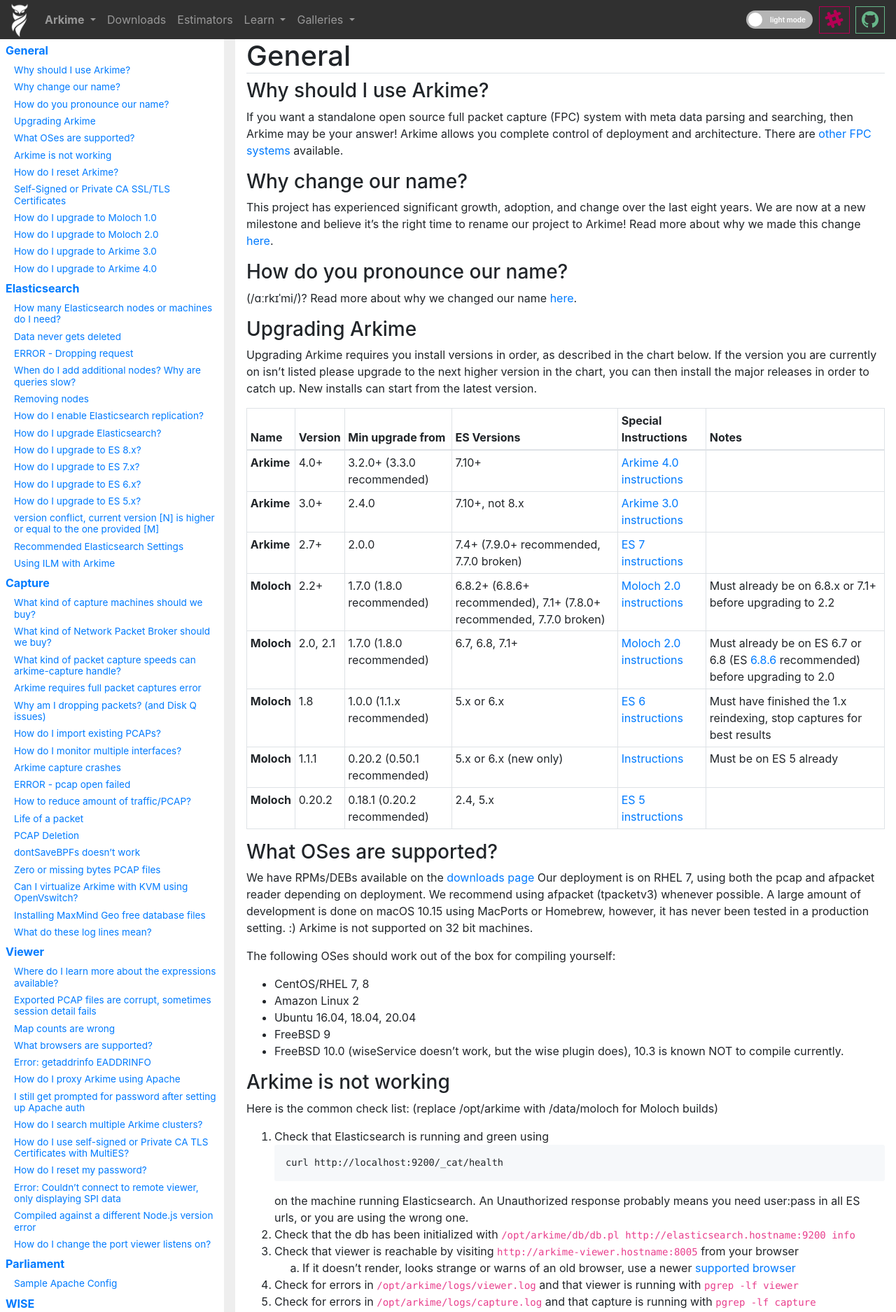
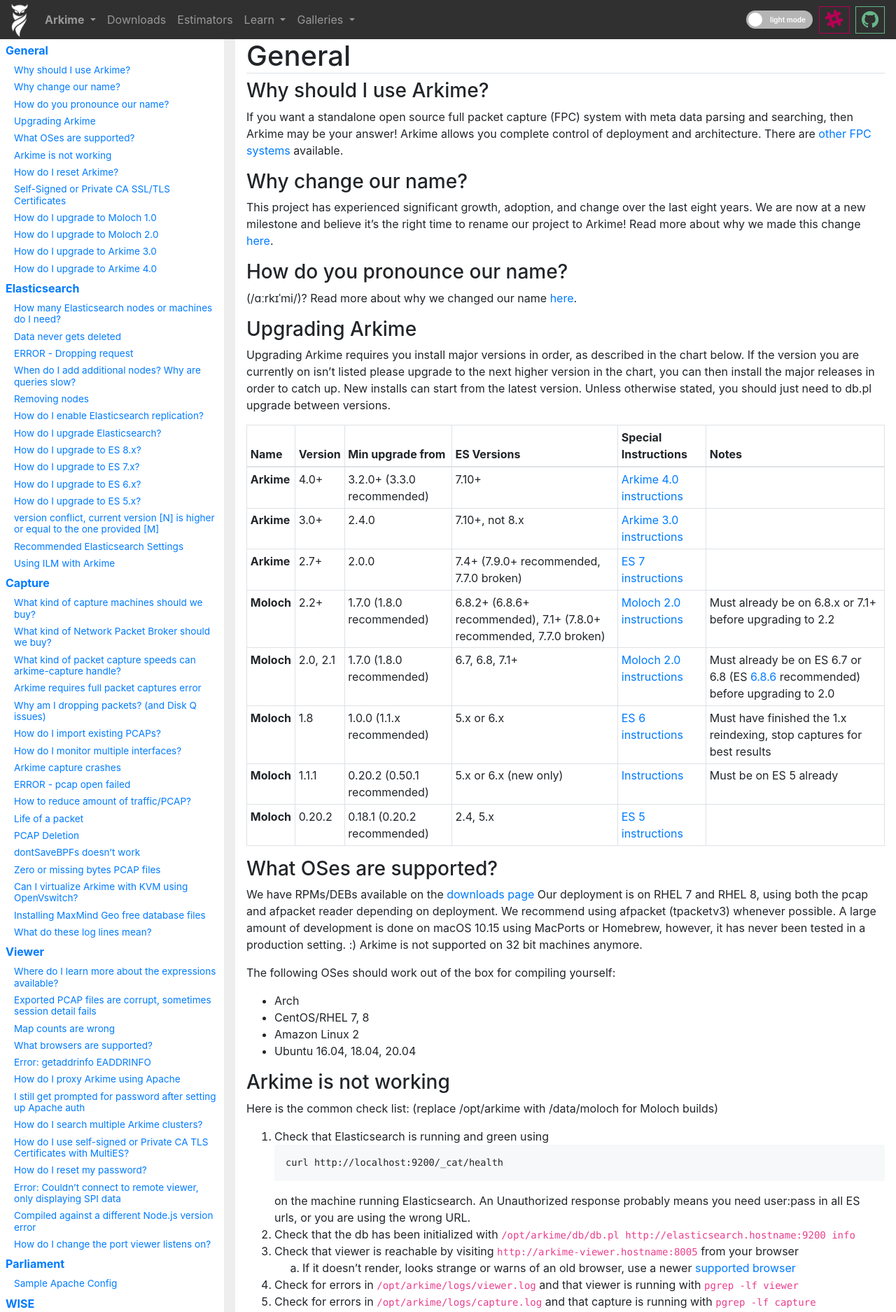
Before and after one commit to arkime/arkimeweb, a Jekyll site: the page built from faq.html, in a window 1280 px wide. Shown: the top 1875 px of the page at 70% size. Built offline with Jekyll 4.4.1, drawn with Linux system fonts in a browser that asks for light colours.

```diff
--- a/faq.html
+++ b/faq.html
@@ -464,11 +464,12 @@ title: FAQ
         </span>
       </h3>
       <p>
-        Upgrading Arkime requires you install versions in order, as
+        Upgrading Arkime requires you install major versions in order, as
         described in the chart below. If the version you are currently
         on isn’t listed please upgrade to the next higher version in the
         chart, you can then install the major releases in order to catch up.
         New installs can start from the latest version.
+        Unless otherwise stated, you should just need to db.pl upgrade between versions.
       </p>
       <table class="table table-sm table-bordered">
         <thead>
@@ -669,16 +670,19 @@ title: FAQ
         <a href="downloads">
           downloads page
         </a>
-        Our deployment is on RHEL 7, using both the pcap and afpacket reader depending on deployment.
+        Our deployment is on RHEL 7 and RHEL 8, using both the pcap and afpacket reader depending on deployment.
         We recommend using afpacket (tpacketv3) whenever possible.
         A large amount of development is done on macOS 10.15 using MacPorts or Homebrew, however, it has never been tested in a production setting. :)
-        Arkime is not supported on 32 bit machines.
+        Arkime is not supported on 32 bit machines anymore.
       </p>
       <p>
         The following OSes should work out of the box for compiling yourself:
       </p>
       <ul>
         <li>
+          Arch
+        </li>
+        <li>
           CentOS/RHEL 7, 8
         </li>
         <li>
@@ -686,13 +690,6 @@ title: FAQ
         </li>
         <li>
           Ubuntu 16.04, 18.04, 20.04
-        </li>
-        <li>
-          FreeBSD 9
-        </li>
-        <li>
-          FreeBSD 10.0 (wiseService doesn’t work, but the wise plugin
-          does), 10.3 is known NOT to compile currently.
         </li>
       </ul>
 
@@ -712,7 +709,7 @@ title: FAQ
           Check that Elasticsearch is running and green using
           <pre><code>curl http://localhost:9200/_cat/health</code></pre>
           on the machine running Elasticsearch.
-          An Unauthorized response probably means you need user:pass in all ES urls, or you are using the wrong one.
+          An Unauthorized response probably means you need user:pass in all ES urls, or you are using the wrong URL.
         </li>
         <li>
           Check that the db has been initialized with
@@ -1068,7 +1066,7 @@ title: FAQ
       </ul>
       <h4>Instructions</h4>
       <ul>
-        <li>TBD</li>
+        <li>Install new arkime rpm/db</li>
         <li>Restart capture, multies and viewers</li>
         <li>Verify everything is working</li>
       </ul>
@@ -1363,9 +1361,26 @@ title: FAQ
       </h3>
       <p>
         <strong>
-          ES 8.x is NOT supported yet, please don't install.
+          ES 8.x is NOT supported before 3.4.1, and we recommend you wait for Arkime 4.0 to be released.
         </strong>
       </p>
+      <ol type="I">
+        <li>
+          You must first upgrade to Arkime 3.4.1 or higher and run <code>db.pl http://ESHOST:9200 upgrade</code> while still using ES 7.
+        </li>
+        <li>
+          ES 8 can only do upgrades from ES 7.17 or later, so you will need to upgrade ES to 7.17 or later.
+        </li>
+        <li>
+          Make sure your Elasticsearch config files are ready for ES 8. We do not provide sample Elasticsearch configs, but here are some things to look out for:
+          <ul>
+            <li>ES 8 by default enables https and passwords, either disable or update your Arkime configs to use</li>
+            <li>There are several config variable changes, we suggest trying your elasticsearch.yml config file with a test cluster</li>
+            <li>You may want to read the <a href="https://www.elastic.co/guide/en/elasticsearch/reference/8.0/breaking-changes.html">ES 8.0 breaking changes</a></li>
+          </ul>
+        </li>
+        <li>Follow Elastic's <a href="https://www.elastic.co/guide/en/elastic-stack/8.0/upgrading-elasticsearch.html">rolling upgrade instructions.</a></li>
+      </ol>
 
       <h3 id="how-do-i-upgrade-to-es-7-x">
         How do I upgrade to ES 7.x
```
Also changed, not shown: other parts of faq.html (+2 -1 lines).
